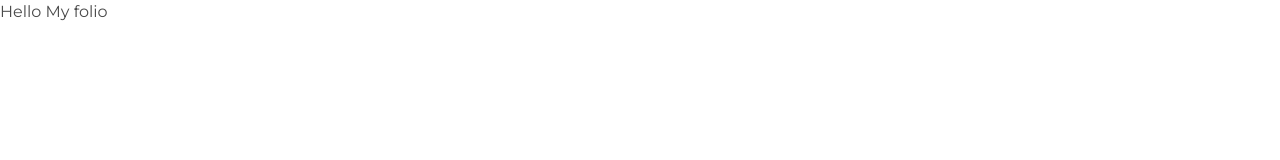
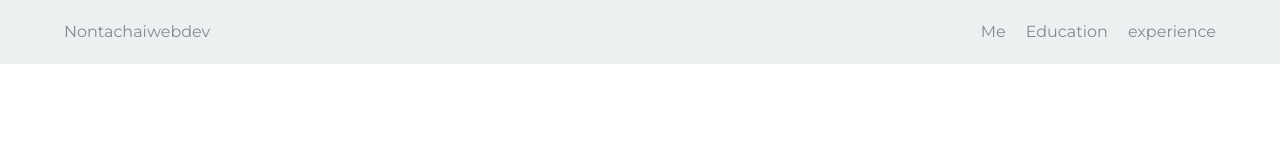
Before and after one commit to nontachaiwebdev/nontachaiwebdev.github.io, a plain HTML site: page index.html in a window 1280 px wide. Drawn offline with nearby package versions, Linux system fonts and the light colour scheme.

Commit message:
feat(nav): add navigation

```diff
--- a/css/main.css
+++ b/css/main.css
@@ -1,3 +1,26 @@
 * {
   font-family: 'Montserrat', sans-serif;
 }
+
+header {
+  background: #ecf0f1;
+}
+
+.nav {
+  display: flex;
+  justify-content: space-between;
+  padding: 20px 0;
+}
+
+.nav h1 {
+  color: #7f8c8d;
+}
+
+.main-menu ul {
+  display: flex;
+}
+
+.main-menu a {
+  color: #7f8c8d;
+  margin-left: 20px;
+}
--- a/index.html
+++ b/index.html
@@ -7,6 +7,19 @@
     <link rel="stylesheet" href="css/main.css" />
   </head>
   <body>
-    <h1>Hello My folio</h1>
+    <header>
+      <div class="container">
+        <div class="nav">
+          <h1>Nontachaiwebdev</h1>
+          <nav class="main-menu">
+            <ul>
+              <li><a href="#">Me</a></li>
+              <li><a href="#">Education</a></li>
+              <li><a href="#">experience</a></li>
+            </ul>
+          </nav>
+        </div>
+      </div>
+    </header>
   </body>
 </html>
```
